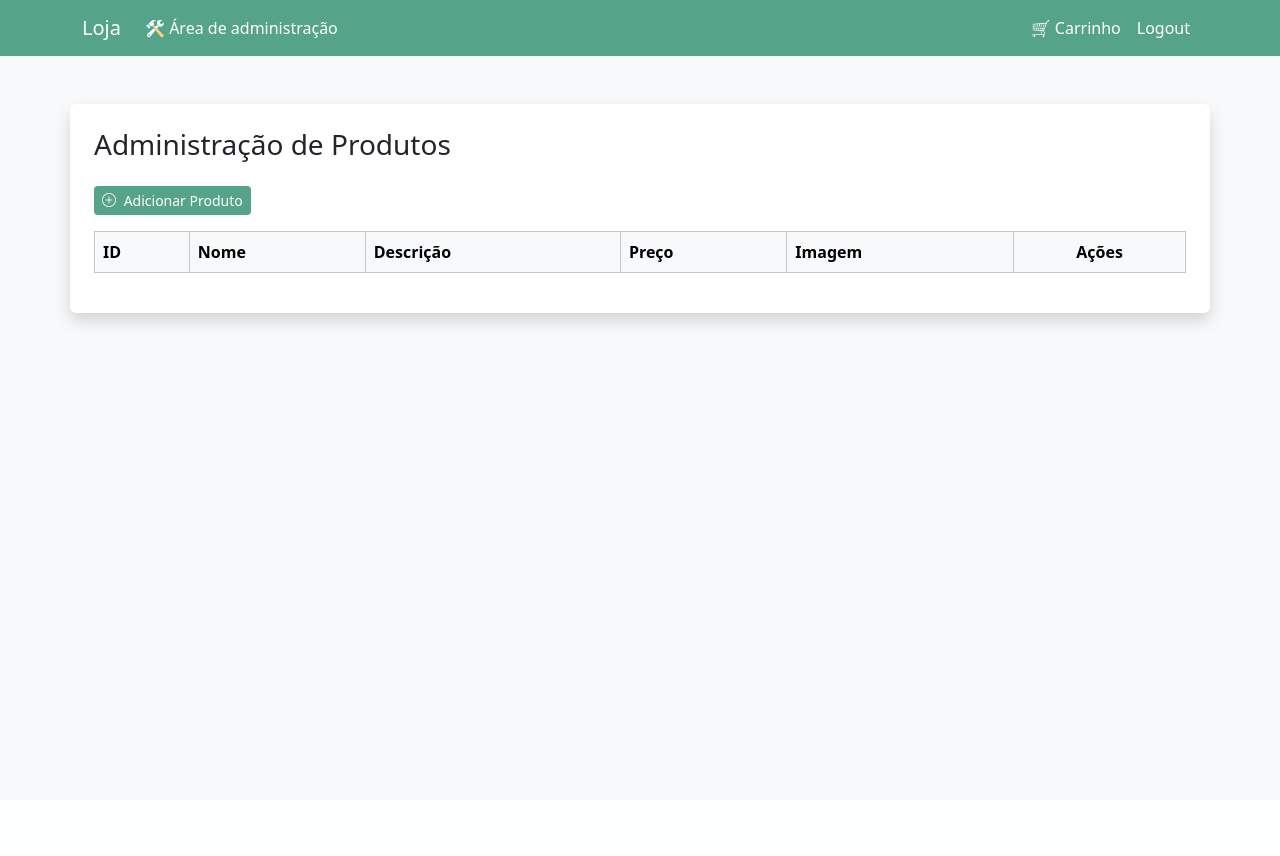
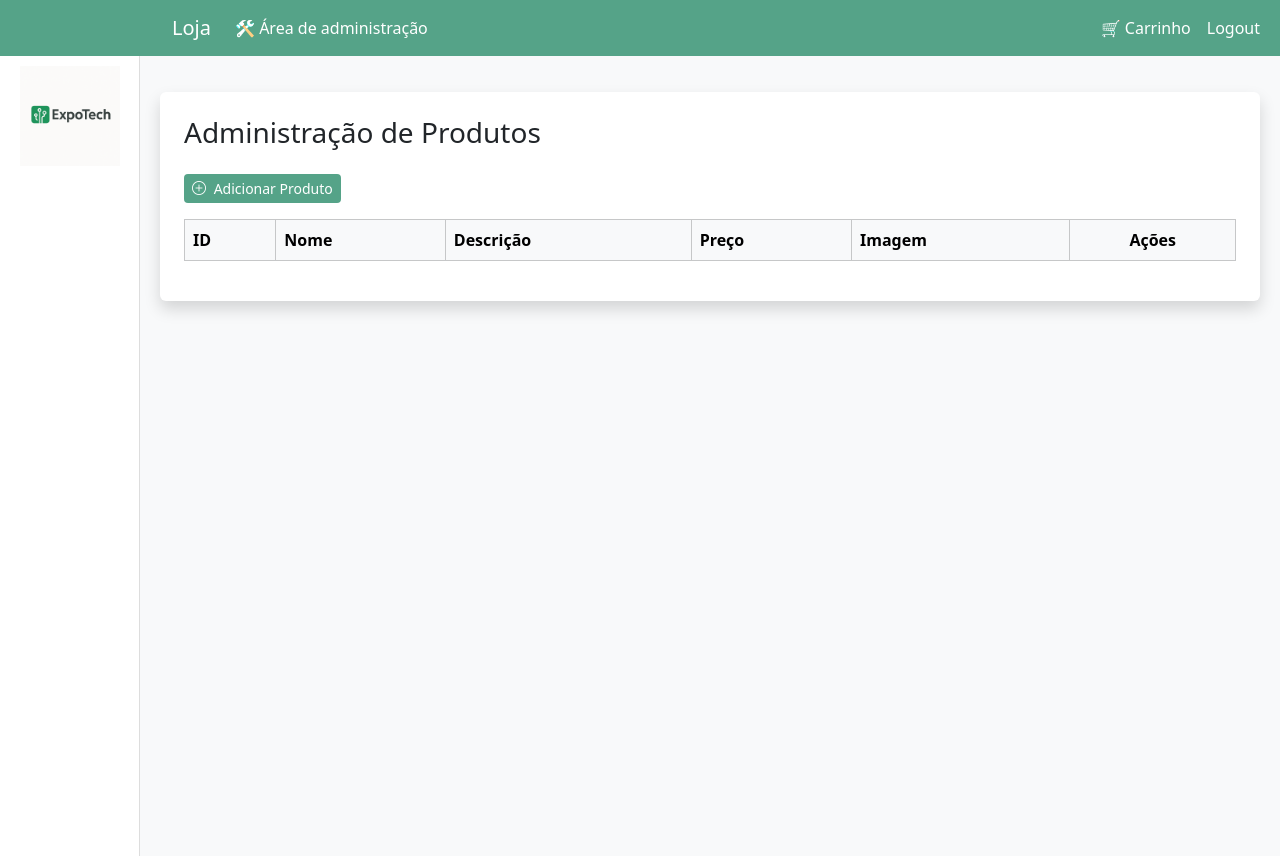
Before and after one commit to Renata-Baptistelli/LojaExpoTech, a PHP site: page /views/admin_produtos.php in a window 1280 px wide. Before the commit the page ends 328 px from the top, so only its background shows below. Run offline with PHP 8.4, Linux system fonts and the light colour scheme; the visitor is signed in with stand-in values (Sample User, id 1); data that the repository does not hold is empty.

Commit message:
Update admin_produtos.php

```diff
--- a/loja/views/admin_produtos.php
+++ b/loja/views/admin_produtos.php
@@ -1,14 +1,11 @@
 <?php
-// Inicia a sessão para verificar autenticação
 session_start();
 
-// Verifica se o utilizador está autenticado e tem permissão de ADMIN
 if (!isset($_SESSION['utilizador_id']) || $_SESSION['role'] !== 'ADMIN') {
-    header("Location: login.php"); // Redireciona para login se não for admin
+    header("Location: login.php");
     exit;
 }
 
-// Conexão com a base de dados (MySQLi)
 $conn = new mysqli("localhost", "root", "", "24198_loja");
 if ($conn->connect_error) {
     die("Erro de conexão: " . $conn->connect_error);
@@ -20,15 +17,66 @@ if ($conn->connect_error) {
 <head>
     <meta charset="UTF-8">
     <title>Administração de Produtos</title>
+    <meta name="viewport" content="width=device-width, initial-scale=1">
 
     <!-- Bootstrap e Ícones -->
     <link href="https://cdn.jsdelivr.net/npm/bootstrap@5.3.2/dist/css/bootstrap.min.css" rel="stylesheet">
     <link rel="stylesheet" href="https://cdn.jsdelivr.net/npm/bootstrap-icons@1.10.5/font/bootstrap-icons.css">
+
+    <!-- CSS personalizado -->
+    <style>
+    body, html { height: 100%; margin: 0; padding: 0; }
+
+    .layout {
+        display: flex;
+        min-height: 100vh;
+    }
+
+    .sidebar-logo {
+        width: 140px;
+        background-color: #fff;
+        padding: 10px;
+        border-right: 1px solid #ddd;
+        display: flex;
+        justify-content: center;
+        align-items: flex-start;
+    }
+
+    .sidebar-logo img {
+        max-width: 100%;
+        height: 100px;
+        object-fit: contain;
+    }
+
+    .main-content {
+        flex: 1;
+        padding: 20px;
+    }
+
+    .navbar-custom {
+        background-color: #55A388;
+    }
+
+    .navbar-custom .nav-link,
+    .navbar-custom .navbar-brand {
+        color: #fff;
+    }
+
+    .navbar-custom .nav-link:hover,
+    .navbar-custom .navbar-brand:hover {
+        color: #e6f2ef;
+    }
+
+    .navbar-custom {
+    background-color: #55A388;
+    padding-left: 160px; /* Compensa a sidebar de 140px + espaçamento */
+}
+</style>
 </head>
 <body class="bg-light">
 
-<!-- Barra Superior Padronizada -->
-<nav class="navbar navbar-expand-lg navbar-dark" style="background-color: #55A388;">
+<!-- Barra Superior -->
+<nav class="navbar navbar-expand-lg navbar-dark navbar-custom">
     <div class="container">
         <a class="navbar-brand me-3" href="../index.php">Loja</a>
 
@@ -53,8 +101,16 @@ if ($conn->connect_error) {
     </div>
 </nav>
 
-<!-- Conteúdo principal da página -->
-<div class="container my-5 bg-white p-4 shadow rounded">
+<!-- Layout com sidebar e conteúdo -->
+<div class="layout">
+    <!-- Sidebar com logotipo -->
+    <div class="sidebar-logo">
+        <img src="../img/logo.png" alt="Logo ExpoTech">
+    </div>
+
+    <!-- Conteúdo principal -->
+    <div class="main-content">
+        <div class="container my-3 bg-white p-4 shadow rounded">
             <h3 class="mb-4">Administração de Produtos</h3>
 
             <!-- Botão para abrir modal de criação de produto -->
@@ -62,7 +118,7 @@ if ($conn->connect_error) {
                 <i class="bi bi-plus-circle me-1"></i> Adicionar Produto
             </button>
 
-    <!-- Tabela de produtos cadastrados -->
+            <!-- Tabela de produtos -->
             <div class="table-responsive">
                 <table class="table table-bordered table-hover align-middle">
                     <thead class="table-light">
@@ -77,11 +133,8 @@ if ($conn->connect_error) {
                     </thead>
                     <tbody>
                         <?php
-                // Consulta os produtos na base de dados
                         $sql = "SELECT * FROM produtos";
                         $result = $conn->query($sql);
-
-                // Percorre e exibe cada produto
                         while ($row = $result->fetch_assoc()):
                         ?>
                         <tr>
@@ -95,7 +148,6 @@ if ($conn->connect_error) {
                                 <?php endif; ?>
                             </td>
                             <td class="text-center">
-                        <!-- Ações de editar e eliminar -->
                                 <a href="editar_produto.php?id=<?= $row['id'] ?>" class="btn btn-outline-primary btn-sm me-1 px-2 py-1" title="Editar">
                                     <i class="bi bi-pencil-fill"></i>
                                 </a>
@@ -108,13 +160,14 @@ if ($conn->connect_error) {
                     </tbody>
                 </table>
             </div>
-</div>
+        </div> <!-- fecha .container -->
+    </div> <!-- fecha .main-content -->
+</div> <!-- fecha .layout -->
 
 <!-- Modal para adicionar novo produto -->
 <div class="modal fade" id="modalCriar" tabindex="-1" aria-labelledby="modalCriarLabel" aria-hidden="true">
   <div class="modal-dialog">
     <div class="modal-content">
-      <!-- Formulário de criação de produto -->
       <form action="criar_produto.php" method="POST" enctype="multipart/form-data">
         <div class="modal-header">
           <h5 class="modal-title" id="modalCriarLabel">Novo Produto</h5>
@@ -147,4 +200,7 @@ if ($conn->connect_error) {
   </div>
 </div>
 
-<!-- Scrip
+<!-- Scripts Bootstrap -->
+<script src="https://cdn.jsdelivr.net/npm/bootstrap@5.3.2/dist/js/bootstrap.bundle.min.js"></script>
+</body>
+</html>
```
Lines whose indentation alone changed are shown as unchanged.
